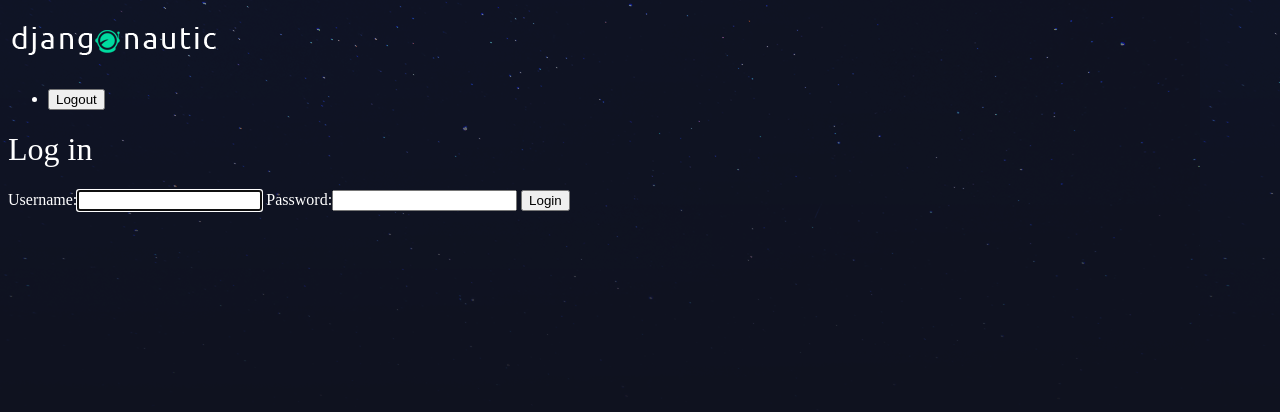
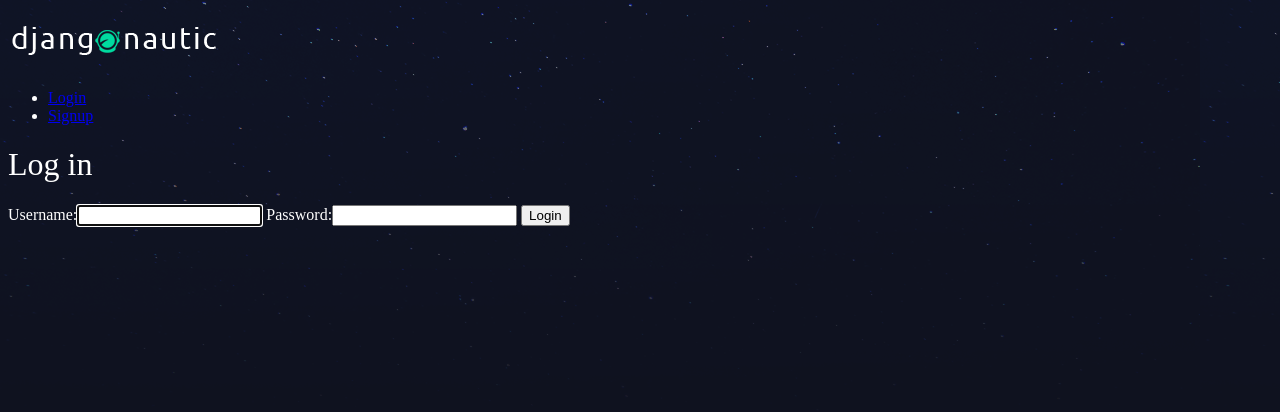
Before and after one commit to liusska/djangonautic, a Django app: page /accounts/login/ in a window 1280 px wide. Shown: the top 412 px of the page. Run offline with Django 3.2, Linux system fonts and the light colour scheme.

Commit message:
Checking login status

```diff
--- a/djangonautic/templates/base_layout.html
+++ b/djangonautic/templates/base_layout.html
@@ -13,12 +13,18 @@
         <h1><a href="{% url 'articles:list' %}"><img src="{% static 'logo.png' %}"></a> </h1>
         <nav>
             <ul>
+                {% if user.is_authenticated %}
                 <li>
                     <form class="'logout-link" action="{% url "accounts:logout" %}" method="POST">
                     {% csrf_token %}
                     <button type="sumbit">Logout</button>
                     </form>
                 </li>
+                    <li><a href="{% url 'articles:create' %}" class="highlight">Create New Article </a></li>
+                {% else %}
+                    <li><a href="{% url 'accounts:login' %}">Login</a> </li>
+                    <li><a href="{% url 'accounts:signup' %}">Signup</a> </li>
+                {% endif %}
             </ul>
         </nav>
         <div class="wrapper">
```
Also changed, not shown: djangonautic/db.sqlite3.
